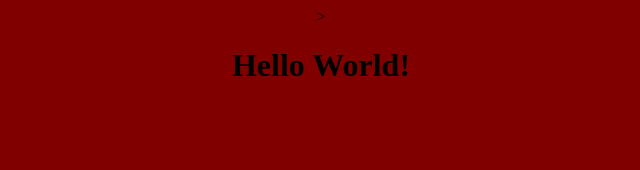
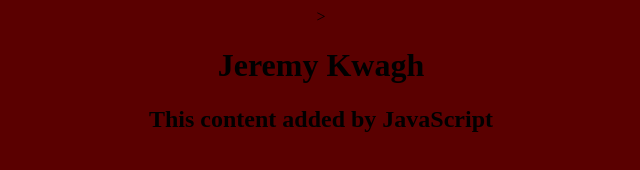
Before and after one commit to jkwagh/One-Small-Step, a plain HTML site: page index.html in a window 1280 px wide. Shown: the whole page, without its empty margins (319-959 px from the left). Drawn offline with Linux system fonts and the light colour scheme.

Commit message:
add script.js, connect to index.html

```diff
--- a/index.html
+++ b/index.html
@@ -5,6 +5,7 @@
         <Title>My Personal Website</Title>
     </head>
     <body>
-        <h1>Hello World!</h1>
+        <h1>Jeremy Kwagh</h1>
+        <script src="script.js"></script>
     </body>
 </html>
--- /dev/null
+++ b/script.js
@@ -0,0 +1,3 @@
+const h2 = document.createElement("h2");
+h2.textContent = "This content added by JavaScript";
+document.querySelector("body").appendChild(h2);
--- a/style.css
+++ b/style.css
@@ -1,7 +1,6 @@
 body {
-    background: #800000;
+    background: #5a0000;
     text-align: center;
-    text-decoration-color: whitesmoke;
 }
 head {
     text-align: center;
```
